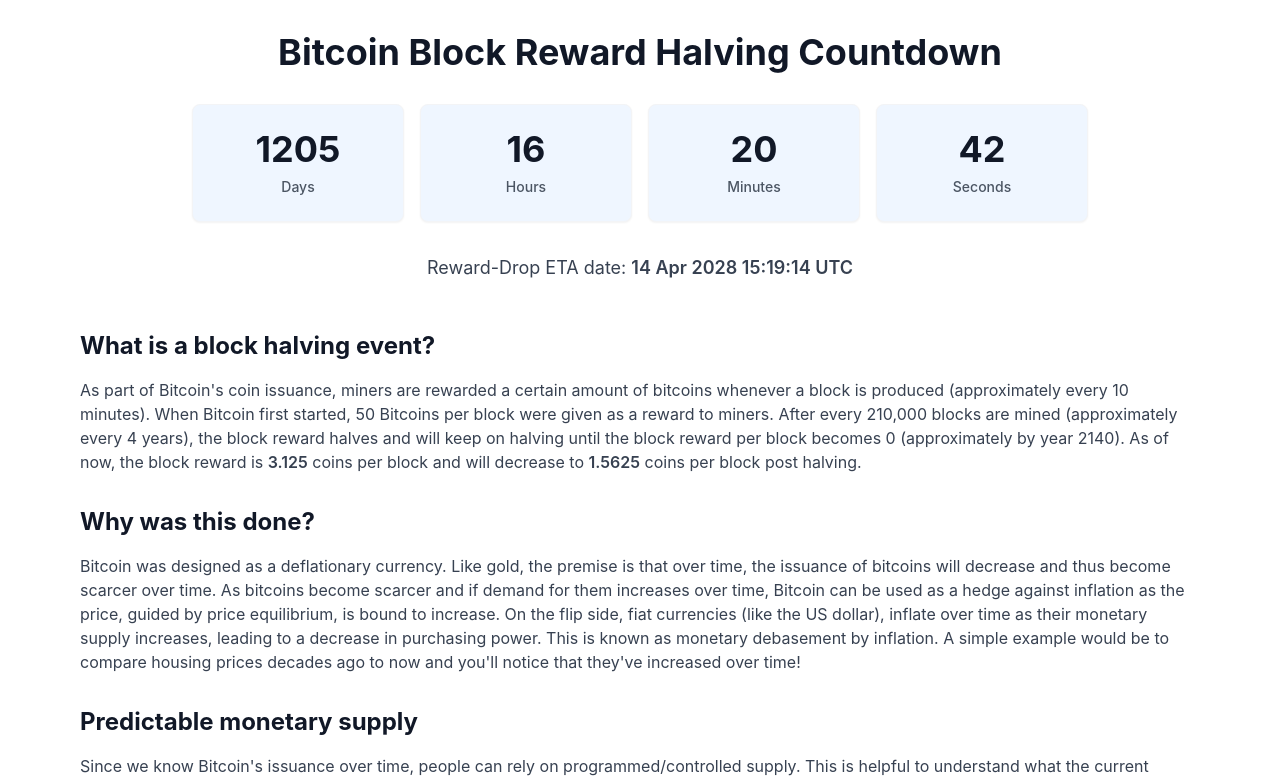
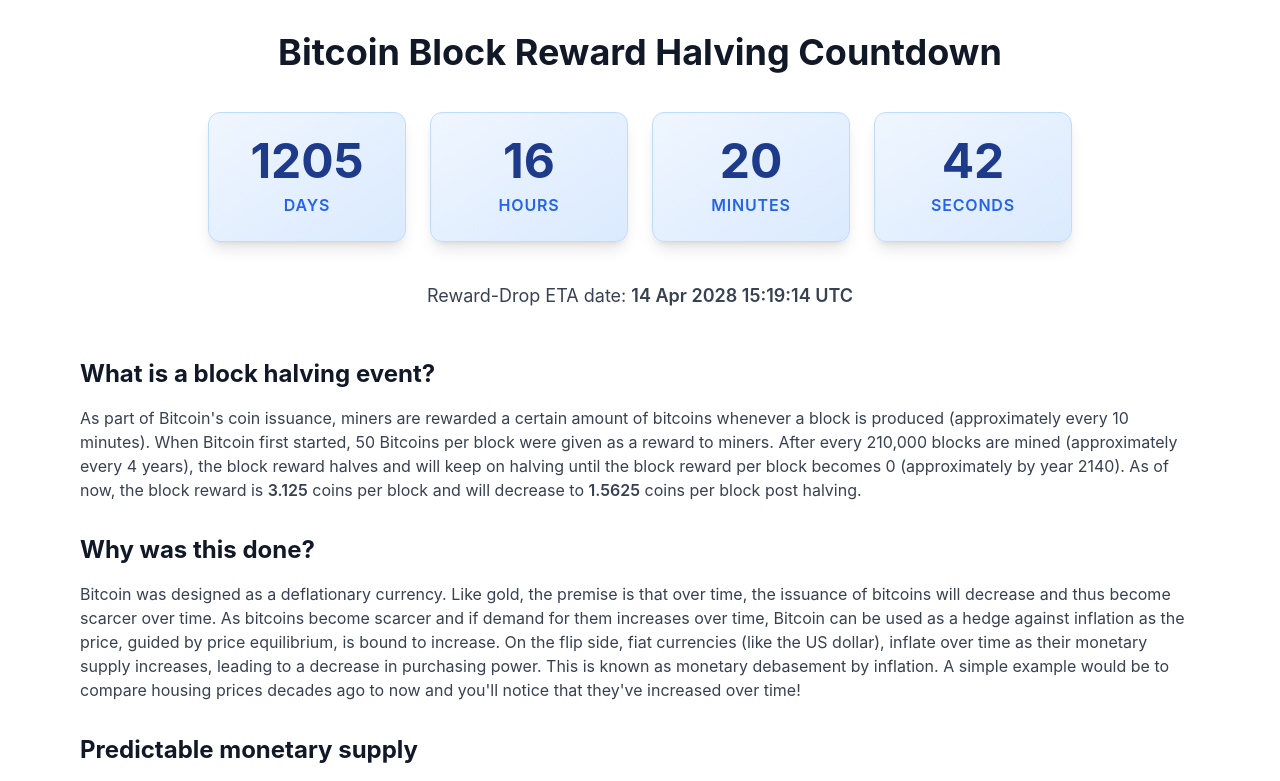
Before and after one commit to scottvan2008/CoinWait.com, a Next.js app: page / in a window 1280 px wide. Shown: the top 781 px of the page. Built offline with nearby package versions, Linux system fonts and the light colour scheme.

Commit message:
RestyleCountdown

```diff
--- a/app/page.tsx
+++ b/app/page.tsx
@@ -181,6 +181,7 @@
       {/* Footer */}
       <footer className="text-center py-8 border-t border-gray-200">
         <div
+          // Useless comments below
           // onClick={() => openModal("/bitcoin.png")}
           // className="cursor-pointer"
         >
--- a/components/countdown-flipper.tsx
+++ b/components/countdown-flipper.tsx
@@ -39,17 +39,19 @@
   const formatNumber = (num: number) => String(num).padStart(2, "0");
 
   return (
-    <div className="grid grid-cols-4 gap-4 text-center max-w-4xl mx-auto my-8">
+    <div className="grid grid-cols-2 md:grid-cols-4 gap-4 md:gap-6 max-w-4xl mx-auto p-4">
       {Object.entries(timeLeft).map(([key, value], index) => (
         <Card
           key={key}
-          className="p-6 bg-blue-50 text-gray-800 rounded-lg shadow-sm hover:shadow-md transition-shadow duration-300 border border-gray-100"
+          className="p-6 bg-gradient-to-br from-blue-50 to-blue-100 text-gray-800 rounded-xl shadow-lg hover:shadow-xl transition-all duration-300 border border-blue-200 transform hover:scale-105"
         >
-          <div className="text-4xl font-bold mb-2 text-gray-900">
-            {formatNumber(value)}
-          </div>
-          <div className="text-sm font-medium text-gray-600">
-            {labels[index]}
+          <div className="flex flex-col items-center justify-center space-y-2">
+            <div className="text-3xl md:text-5xl font-bold text-blue-900">
+              {formatNumber(value)}
+            </div>
+            <div className="text-sm md:text-base font-semibold text-blue-600 uppercase tracking-wider">
+              {labels[index]}
+            </div>
           </div>
         </Card>
       ))}
```
